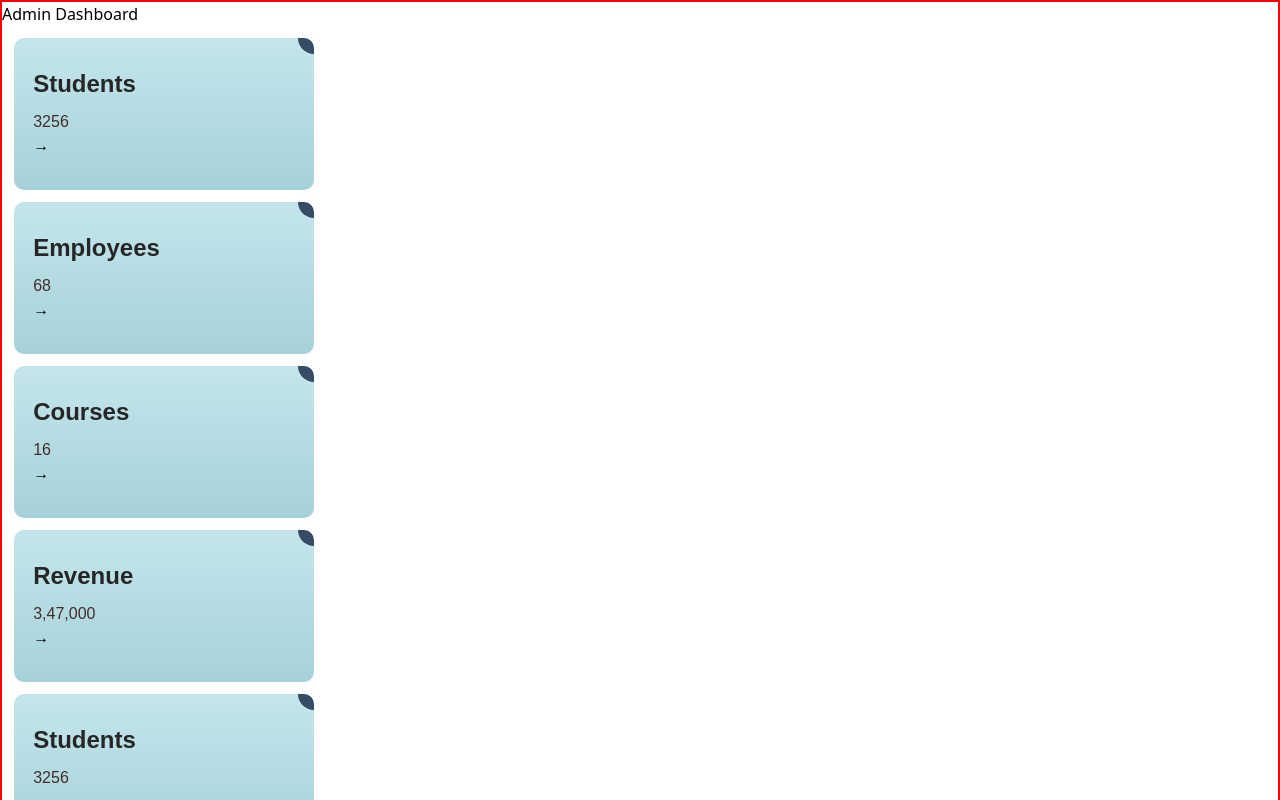
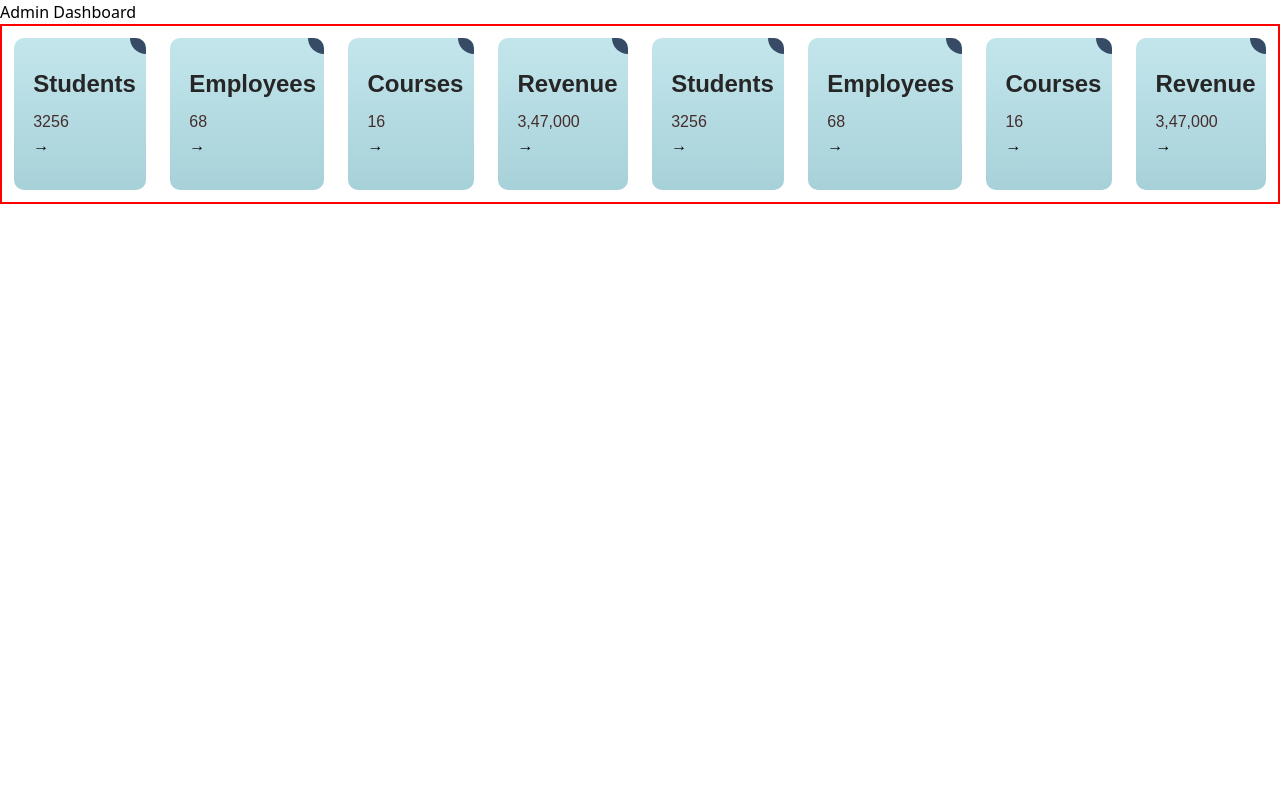
Before and after one commit to Mokshparashar/MigrationProjectAceV, a React (Vite) app: page / in a window 1280 px wide. Shown: the top 800 px of the page. Built offline with nearby package versions, Linux system fonts and the light colour scheme.

Commit message:
styling added in the card

```diff
--- a/src/Styles/AdminDashboard.module.css
+++ b/src/Styles/AdminDashboard.module.css
@@ -1,3 +1,6 @@
 .adminDashboard{
+    display: flex;
+    flex-direction: row;
+
     border:2px solid red;
 }
--- a/src/pages/AdminDashboard.jsx
+++ b/src/pages/AdminDashboard.jsx
@@ -1,9 +1,9 @@
 import Header from '../components/layout/Header.jsx';
 import DashboardContent from './DashboardContent.jsx';
-import Style from '../Styles/AdminDashboard.module.css';
+// import Style from '../Styles/AdminDashboard.module.css';
 const  AdminDashboard =()=>{
   return (
-    <div className={Style.adminDashboard}>
+    <div >
     {/* <div className='bg-slate-500'> */}
     <Header/>
       <DashboardContent />
--- a/src/pages/DashboardContent.jsx
+++ b/src/pages/DashboardContent.jsx
@@ -1,8 +1,9 @@
 import Card from '../components/common/Card.jsx';
+import Style from '../Styles/AdminDashboard.module.css';
 
 const DashboardContent =()=> {
   return (
-    <div className="dashboard-content">
+    <div className={Style.adminDashboard}>
       <Card title="Students" value="3256" color="#FF5733" />
       <Card title="Employees" value="68" color="#FFC107" />
       <Card title="Courses" value="16" color="#4CAF50" />
```
